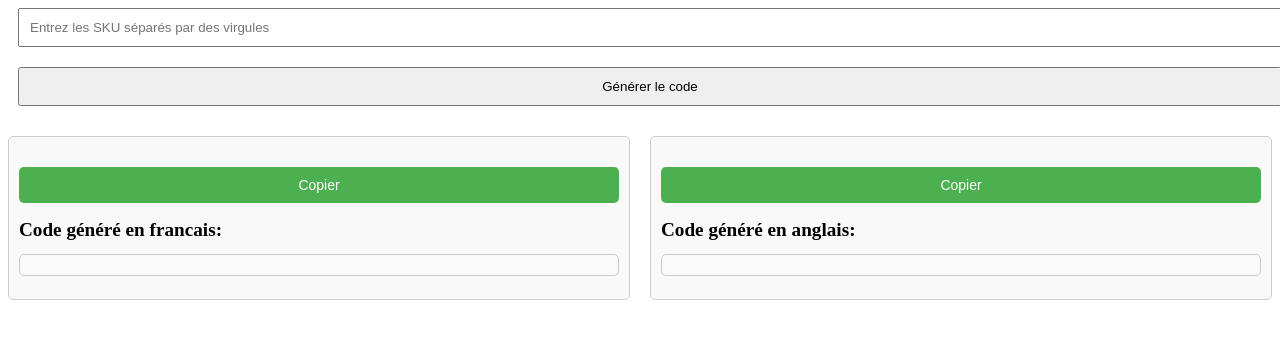
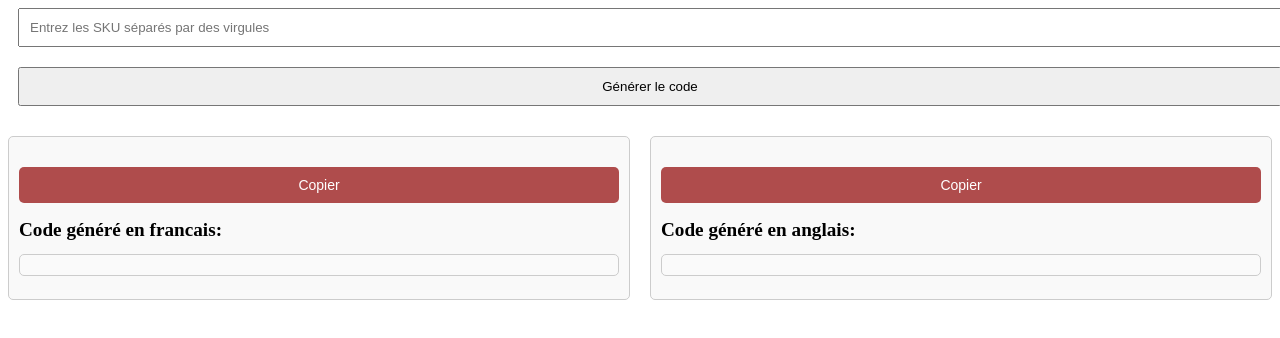
Before and after one commit to DjeAbdel0/Modif_sku, a plain HTML site: page index.html in a window 1280 px wide. Shown: the part 100-438 px from the top of the page. Drawn offline with Linux system fonts and the light colour scheme.

Commit message:
Update style.css

```diff
--- a/style.css
+++ b/style.css
@@ -70,7 +70,7 @@ pre {
     top: 10px; /* À 10px du haut */
     right: 10px; /* À 10px de la droite */
     padding: 10px 20px;
-    background-color: #4CAF50;
+    background-color: #af4c4c;
     color: white;
     border: none;
     cursor: pointer;
@@ -80,5 +80,5 @@ pre {
 }
 
 .copy-btn:hover {
-    background-color: #45a049;
+    background-color: #a04545;
 }
```
